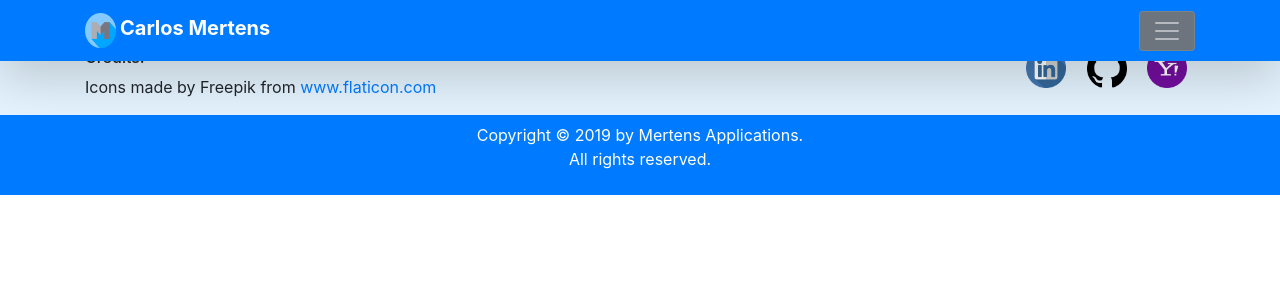
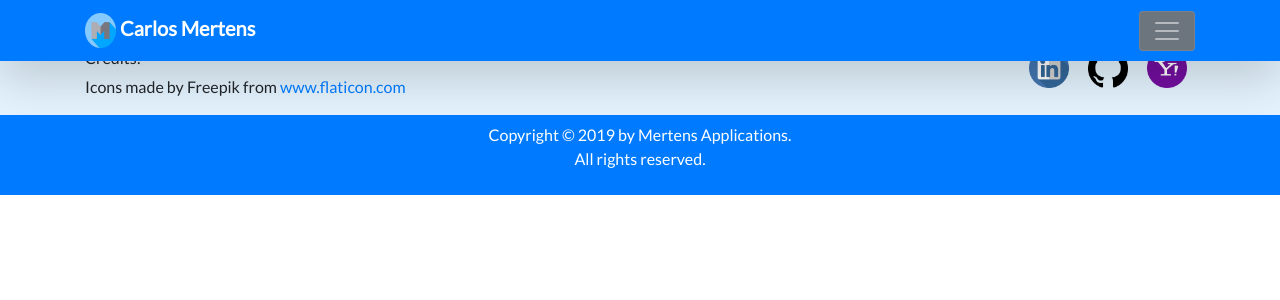
Before and after one commit to carlosmertens/myWebsite, a Django app: template myWebsite/templates/base.html in a window 1280 px wide. Shown: the top 300 px of the page. Run offline with Django 3.2, Linux system fonts and the light colour scheme; the template is opened without the code that fills it, so the values that code supplies are empty; some libraries are stand-ins or nearby versions.

Commit message:
Add font Latos

```diff
--- a/myWebsite/templates/base.html
+++ b/myWebsite/templates/base.html
@@ -8,6 +8,9 @@
       name="description"
       content="Python applications with Djando - Dedicated Python Developer"
     />
+    <!-- Latos font from Google Fonts -->
+    <link href="https://fonts.googleapis.com/css?family=Lato&display=swap" rel="stylesheet">
+
     <title>{{ theblog.title }} | Carlos Mertens</title>
     <!-- Bootstrap link -->
     <link
@@ -22,7 +25,7 @@
     />
   </head>
   {% load staticfiles %}
-  <body>
+  <body style="font-family: 'Lato', sans-serif;">
     <!-- HEADER -->
     <header class="fixed-top">
       <div class="collapse bg-secondary shadow-lg" id="navbarHeader">
```
